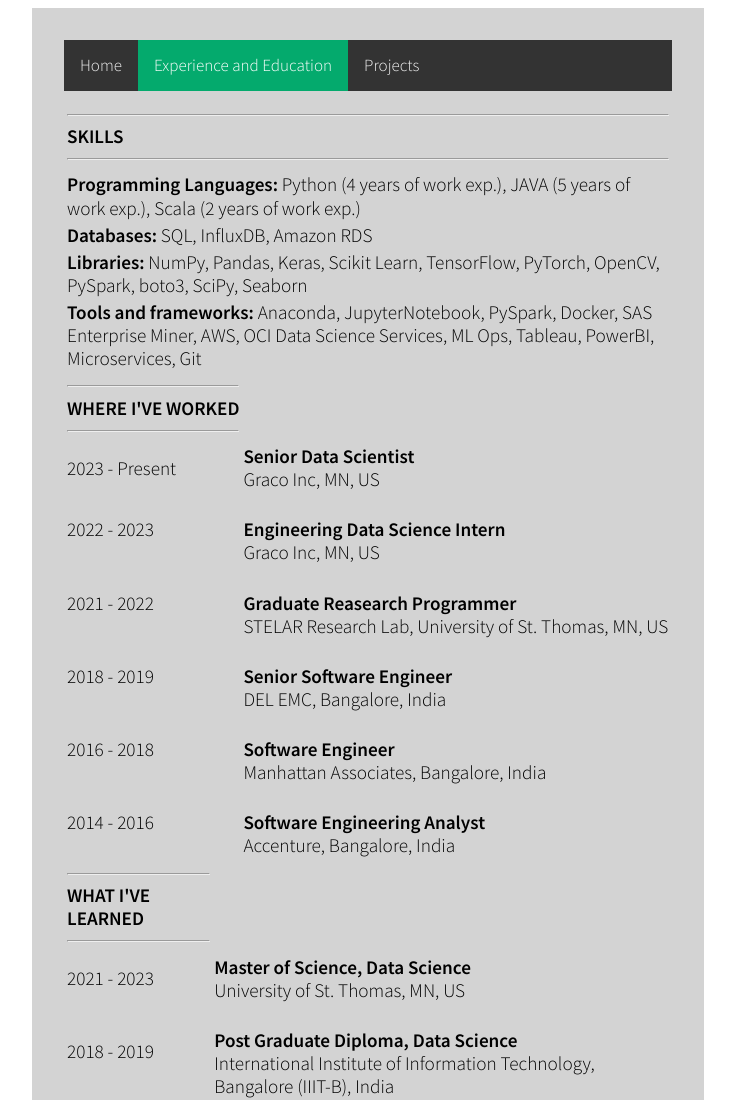
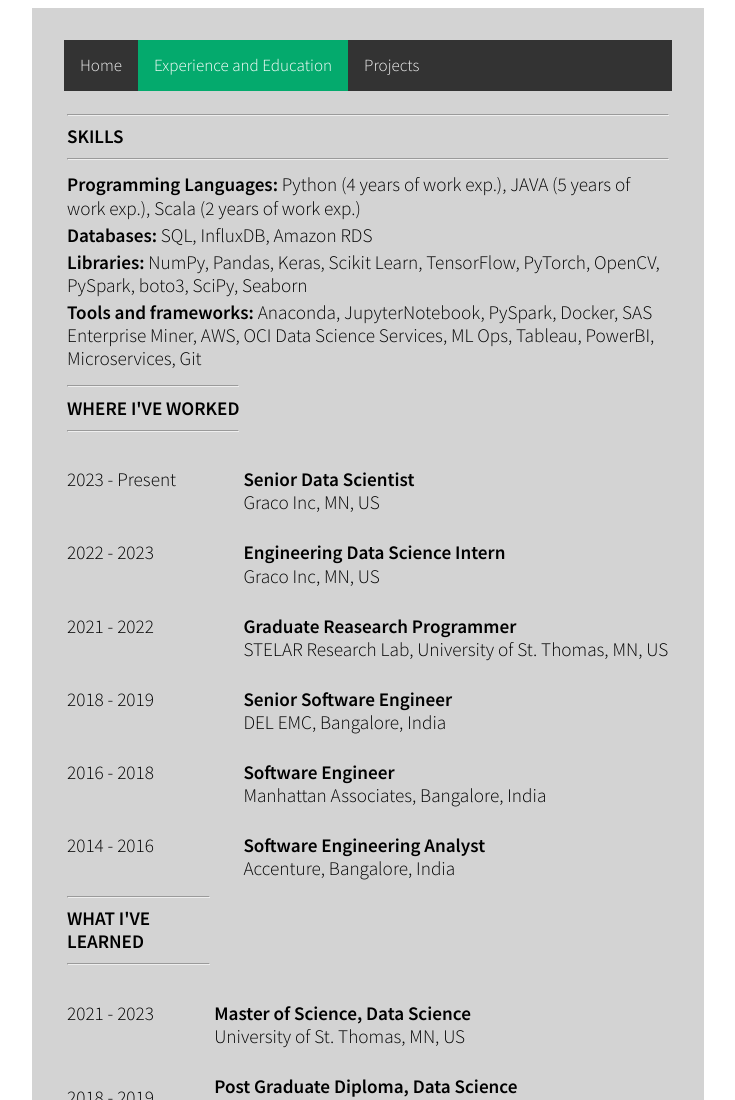
Before and after one commit to shivalidalmia/shivalidalmia.github.io, a plain HTML site: page experience.html in a window 1280 px wide. Shown: the top 1100 px of the page, without its empty margins (276-1011 px from the left). Drawn offline with Linux system fonts and the light colour scheme; some icons are missing.

Commit message:
Home page updates

```diff
--- a/experience.html
+++ b/experience.html
@@ -59,12 +59,12 @@
         <!--Experience-->
         <div>
             <table>
-                <tr align="left">
+
                     <th><hr />WHERE I'VE WORKED<hr /></th>
-                </tr>
+
                 <tr align="left">
                     <td>2023 - Present</td>
-                    <td><b>Senior Data Scientist</b> <br /> Graco Inc, MN, US</td>
+                    <td><br /><b>Senior Data Scientist</b> <br /> Graco Inc, MN, US</td>
                 </tr>
                 <tr align="left">
                     <td>2022 - 2023</td>
@@ -78,7 +78,6 @@
                     <td>2018 - 2019</td>
                     <td><br /><b>Senior Software Engineer</b> <br /> DEL EMC, Bangalore, India</td>
                 </tr>
-
                 <tr align="left">
                     <td>2016 - 2018</td>
                     <td><br /> <b>Software Engineer</b> <br /> Manhattan Associates, Bangalore, India</td>
@@ -97,7 +96,7 @@
                 </tr>
                 <tr align="left">
                     <td>2021 - 2023</td>
-                    <td><b>Master of Science, Data Science</b> <br /> University of St. Thomas, MN, US</td>
+                    <td><br /><b>Master of Science, Data Science</b> <br /> University of St. Thomas, MN, US</td>
                 </tr>
                 <tr align="left">
                     <td>2018 - 2019</td>
--- a/main.css
+++ b/main.css
@@ -38,8 +38,6 @@
         background-color: #04AA6D;
         color: white;
     }
-
-
 
 .image-txt-container {
     display: flex;
```
Also changed, not shown: index.html (+5 -0 lines).
